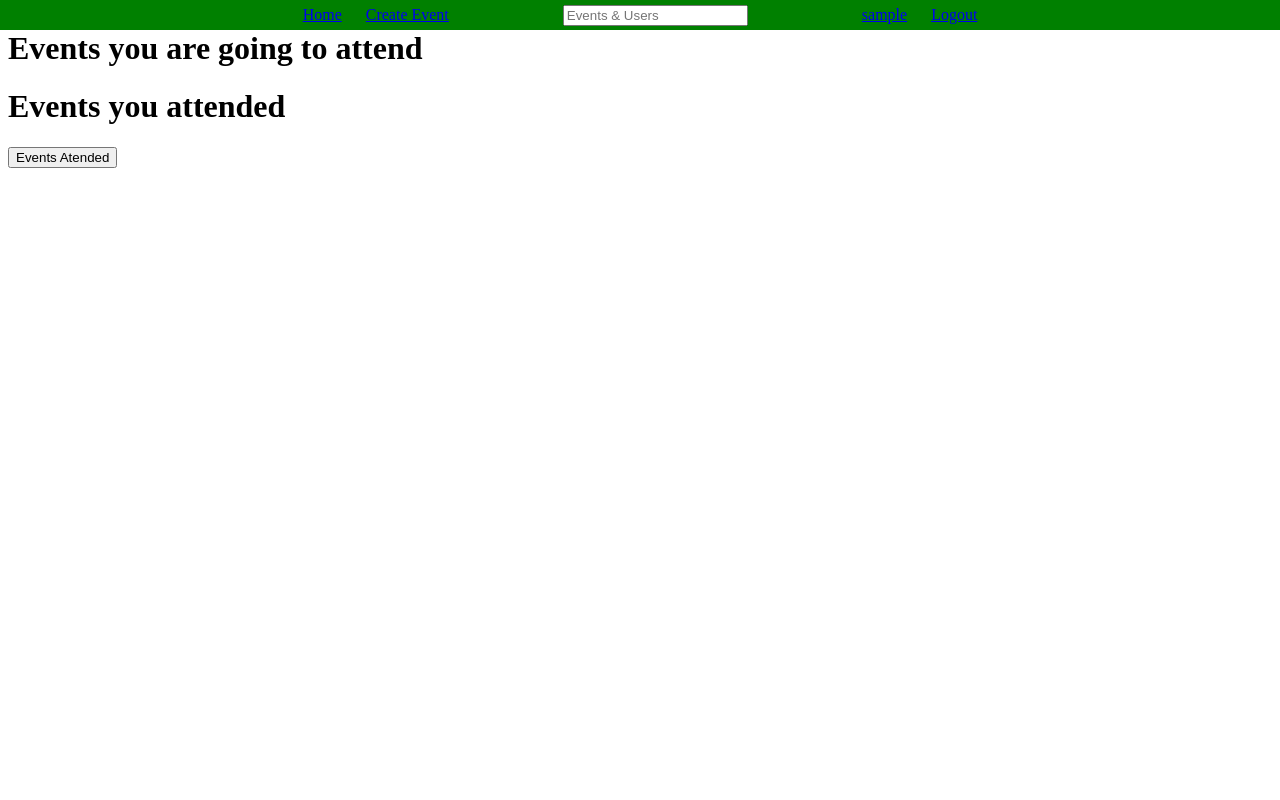
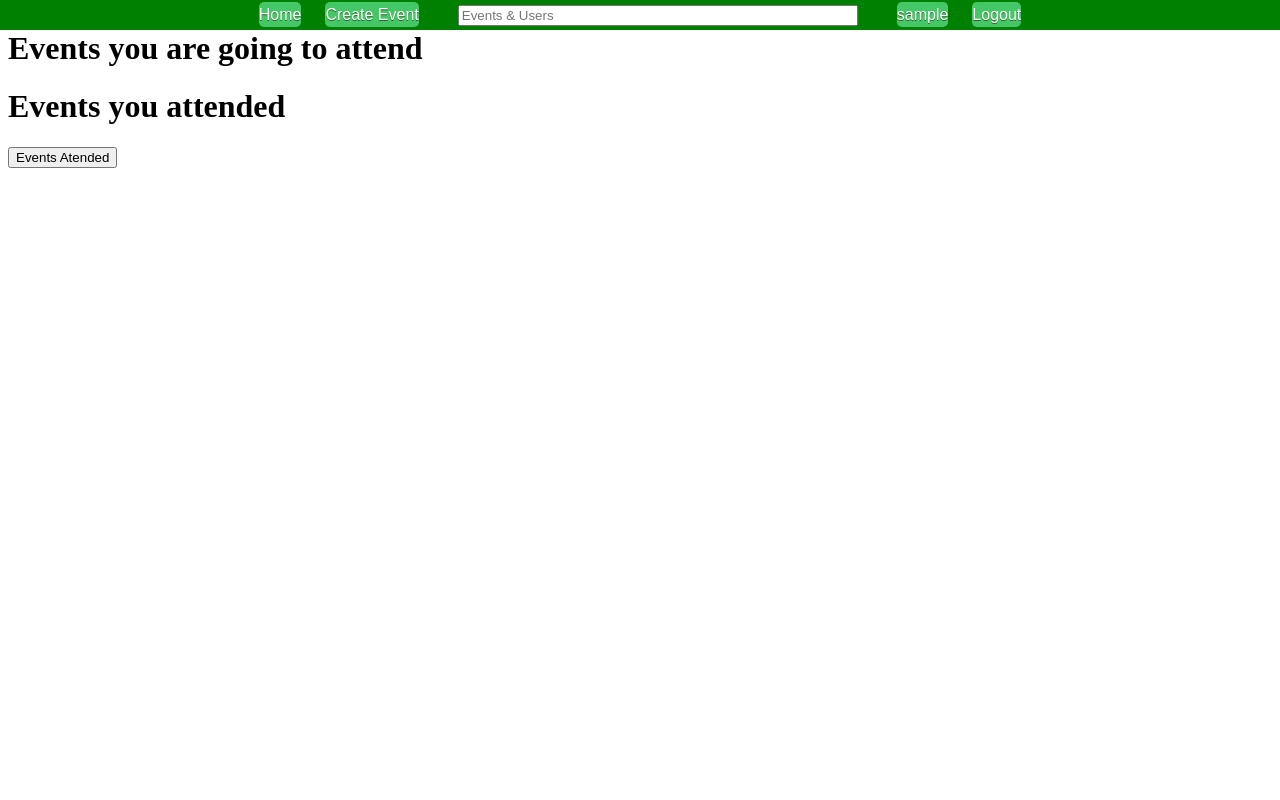
Before and after one commit to dominguesgm/feup-ltw, a PHP site: page / in a window 1280 px wide. Run offline with PHP 8.4, Linux system fonts and the light colour scheme; the visitor is signed in with stand-in values (Sample User, id 1); data comes from the database, SQL or seed files in the repository; some libraries are stand-ins or nearby versions.

Commit message:
Edited header. Buttons and dynamic resizing

```diff
--- a/style/index_style.css
+++ b/style/index_style.css
@@ -1,3 +1,9 @@
+* {
+  -webkit-box-sizing: border-box;
+     -moz-box-sizing: border-box;
+          box-sizing: border-box;
+}
+
 /*
  * Segment for header
  *
@@ -15,15 +21,59 @@ div#floatingHeader{
   line-height: 30px;
 }
 
-div#floatingHeader > a{
-  margin-right: 10px;
-  margin-left: 10px;
+@media screen and (min-width:800px) {
+  div#floatingHeader > input{
+    width:400px;
+    margin-right: 25px;
+    margin-left: 25px;
+  }
+  div#floatingHeader > a{
+    margin-right: 10px;
+    margin-left: 10px;
+    line-height: 25px;
+  }
+}
+@media screen and (max-width:799px) and (min-width:570px){
+  div#floatingHeader > input{
+    margin-right: 25px;
+    margin-left: 25px;
+  }
+  div#floatingHeader > a{
+    margin-right: 10px;
+    margin-left: 10px;
+    line-height: 25px;
+  }
+}
+@media screen and (max-width:569px) {
+  div#floatingHeader > a{
+    line-height: 25px;
+  }
+  div#floatingHeader > input{
+    width:100px;
+  }
 }
 
-div#floatingHeader > input{
-  margin-right: 100px;
-  margin-left: 100px;
+.myButton {
+	background-color:#44c767;
+	-moz-border-radius:5px;
+	-webkit-border-radius:5px;
+	border-radius:5px;
+	display:inline-block;
+	cursor:pointer;
+	color:#ffffff;
+	font-family:Arial;
+	text-decoration:none;
+	text-shadow:0px 1px 0px #2f6627;
 }
+.myButton:hover {
+	background-color:#5cbf2a;
+}
+.myButton:active {
+	position:relative;
+	top:1px;
+}
+
+
 
 body {
   margin-top: 30px;
--- a/templates/header.php
+++ b/templates/header.php
@@ -7,9 +7,9 @@
   </head>
   <body>
     <div id="floatingHeader">
-      <a href="./">Home</a>
-      <a href="./new_event.php">Create Event</a>
+      <a class="myButton" href="./">Home</a>
+      <a class="myButton" href="./new_event.php">Create Event</a>
       <input id="search" type="text" name="search" placeholder="Events & Users"/>
-      <?php echo '<a id="user" href="?user=' . $_SESSION['username'] . '">' . $_SESSION['username'] . '</a>'?>
-      <a href="database/action_logout.php">Logout</a>
+      <?php echo '<a id="user" class="myButton" href="?user=' . $_SESSION['username'] . '">' . $_SESSION['username'] . '</a>'?>
+      <a class="myButton" href="database/action_logout.php">Logout</a>
     </div>
```
